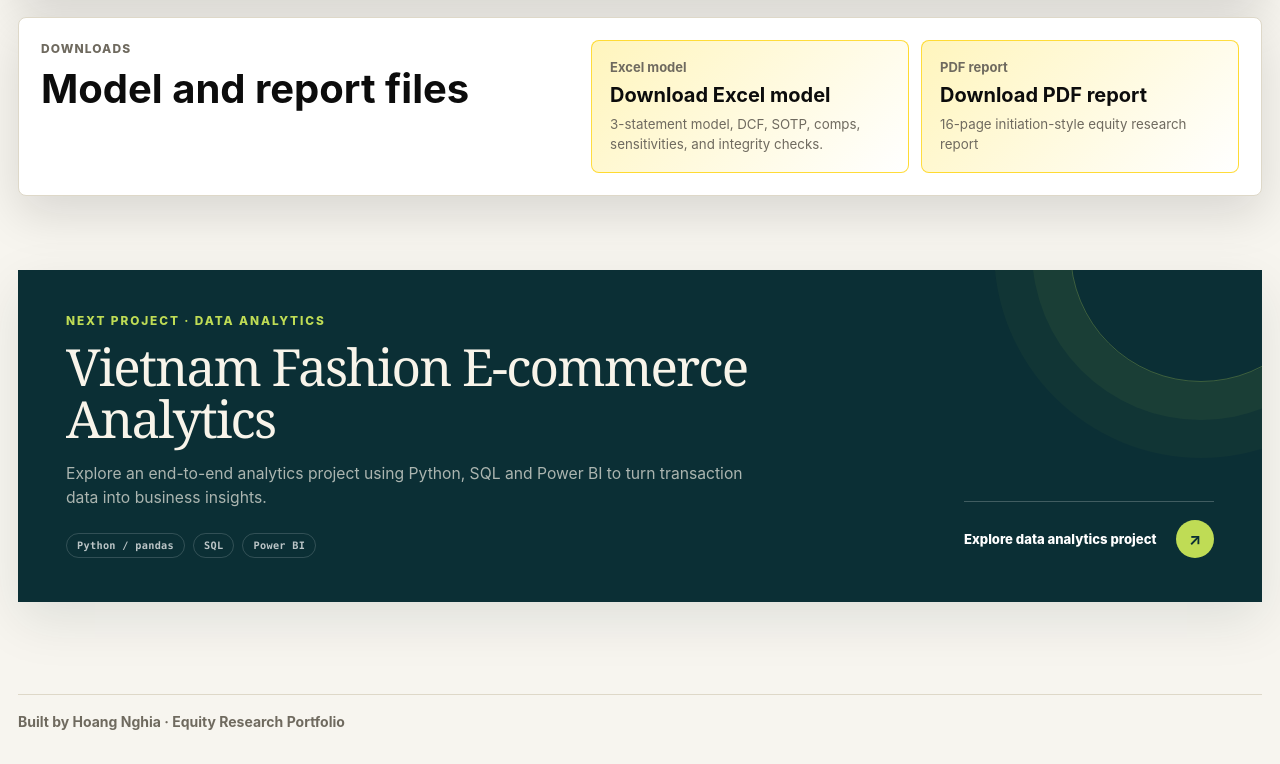
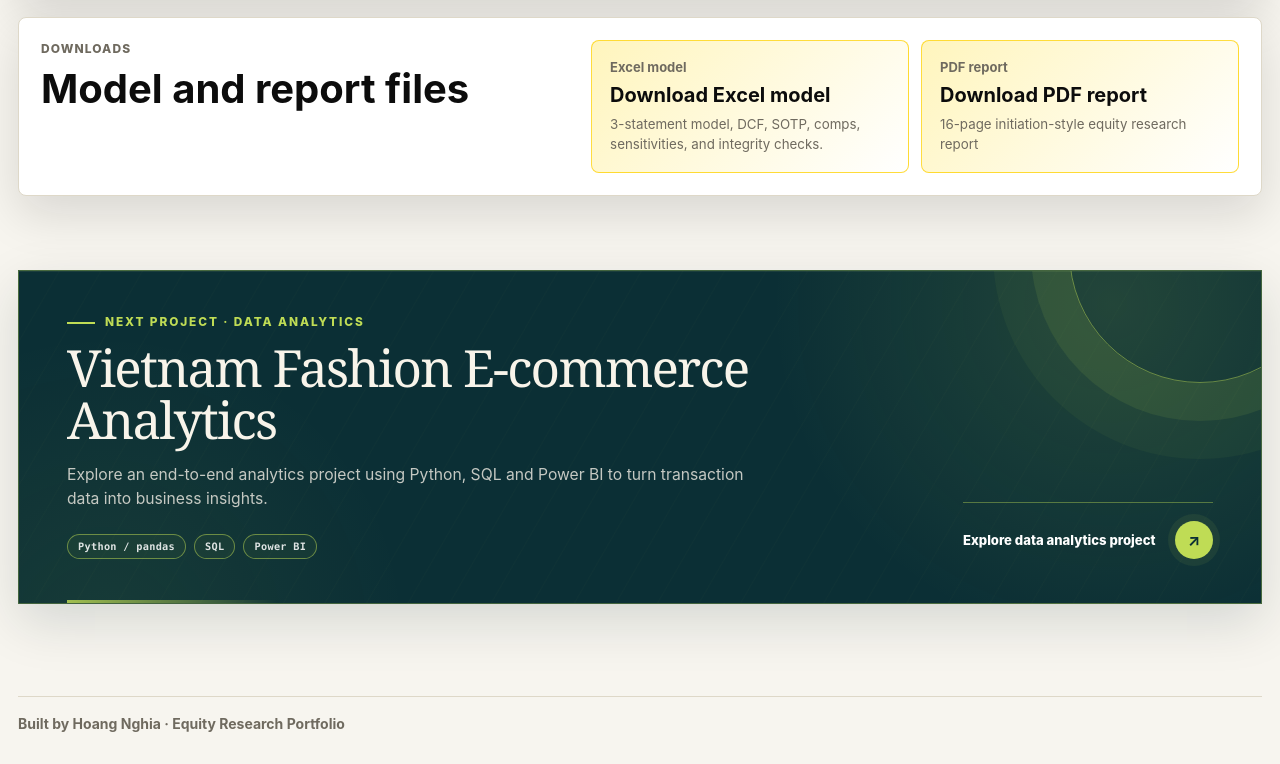
Before and after one commit to hoangnghiale238/MWG_Research_, a plain HTML site: page index.html in a window 1280 px wide. Shown: the part 7881-8645 px from the top of the page. Drawn offline with Linux system fonts and the light colour scheme.

Commit message:
Highlight related data analytics project card

```diff
--- a/styles.css
+++ b/styles.css
@@ -2155,9 +2155,14 @@ td.num {
   overflow: hidden;
   padding: 44px 48px;
   color: #f8f4ea;
-  background: #0b2f35;
-  box-shadow: 0 18px 50px rgba(7, 36, 39, 0.1);
-  transition: transform 0.2s ease, box-shadow 0.2s ease;
+  border: 1px solid rgba(191, 220, 85, 0.3);
+  background:
+    radial-gradient(circle at 88% 10%, rgba(191, 220, 85, 0.13), transparent 30%),
+    radial-gradient(circle at 7% 110%, rgba(191, 220, 85, 0.07), transparent 25%),
+    repeating-linear-gradient(120deg, transparent 0, transparent 34px, rgba(191, 220, 85, 0.018) 35px, transparent 36px),
+    #0b2f35;
+  box-shadow: 0 18px 50px rgba(7, 36, 39, 0.14), inset 0 1px 0 rgba(218, 239, 137, 0.08);
+  transition: transform 0.2s ease, box-shadow 0.2s ease, border-color 0.2s ease;
 }
 
 .related-project > a::before {
@@ -2167,14 +2172,26 @@ td.num {
   height: 260px;
   right: -70px;
   top: -150px;
-  border: 1px solid rgba(191, 220, 85, 0.28);
+  border: 1px solid rgba(191, 220, 85, 0.48);
   border-radius: 50%;
-  box-shadow: 0 0 0 38px rgba(191, 220, 85, 0.05), 0 0 0 76px rgba(191, 220, 85, 0.03);
+  box-shadow: 0 0 0 38px rgba(191, 220, 85, 0.09), 0 0 0 76px rgba(191, 220, 85, 0.045);
+}
+
+.related-project > a::after {
+  content: "";
+  position: absolute;
+  left: 48px;
+  bottom: 0;
+  width: 210px;
+  height: 3px;
+  background: linear-gradient(90deg, #bfdc55, rgba(191, 220, 85, 0));
+  opacity: 0.82;
 }
 
 .related-project > a:hover {
   transform: translateY(-3px);
-  box-shadow: 0 24px 62px rgba(7, 36, 39, 0.18);
+  border-color: rgba(191, 220, 85, 0.46);
+  box-shadow: 0 24px 62px rgba(7, 36, 39, 0.22), 0 0 0 1px rgba(191, 220, 85, 0.05);
 }
 
 .related-project-copy {
@@ -2190,6 +2207,16 @@ td.num {
   letter-spacing: 0.16em;
 }
 
+.related-project-eyebrow::before {
+  content: "";
+  display: inline-block;
+  width: 28px;
+  height: 2px;
+  margin-right: 10px;
+  background: #bfdc55;
+  vertical-align: middle;
+}
+
 .related-project-copy h2 {
   margin: 0;
   color: #f8f4ea;
@@ -2204,7 +2231,7 @@ td.num {
 .related-project-copy > p:not(.related-project-eyebrow) {
   max-width: 680px;
   margin: 18px 0 0;
-  color: rgba(248, 244, 234, 0.68);
+  color: rgba(248, 244, 234, 0.78);
   font-size: 0.98rem;
   line-height: 1.5;
 }
@@ -2218,9 +2245,10 @@ td.num {
 
 .related-project-tags span {
   padding: 6px 10px;
-  border: 1px solid rgba(255, 255, 255, 0.16);
+  border: 1px solid rgba(191, 220, 85, 0.5);
   border-radius: 999px;
-  color: rgba(255, 255, 255, 0.72);
+  color: rgba(255, 255, 255, 0.86);
+  background: rgba(191, 220, 85, 0.045);
   font: 700 0.64rem/1 ui-monospace, SFMono-Regular, Menlo, monospace;
   letter-spacing: 0.03em;
 }
@@ -2232,7 +2260,7 @@ td.num {
   gap: 18px;
   min-width: 250px;
   padding-top: 18px;
-  border-top: 1px solid rgba(255, 255, 255, 0.22);
+  border-top: 1px solid rgba(191, 220, 85, 0.4);
   color: #ffffff;
   font-size: 0.82rem;
   font-weight: 800;
@@ -2247,6 +2275,7 @@ td.num {
   color: #0b2f35;
   background: #bfdc55;
   border-radius: 50%;
+  box-shadow: 0 0 0 7px rgba(191, 220, 85, 0.07);
   font-size: 1rem;
   transition: transform 0.2s ease;
 }
@@ -2277,6 +2306,11 @@ td.num {
     padding: 34px 26px;
   }
 
+  .related-project > a::after {
+    left: 26px;
+    width: 128px;
+  }
+
   .related-project-copy h2 {
     font-size: 2.25rem;
   }
```
Also changed, not shown: index.html (+1 -1 lines).
